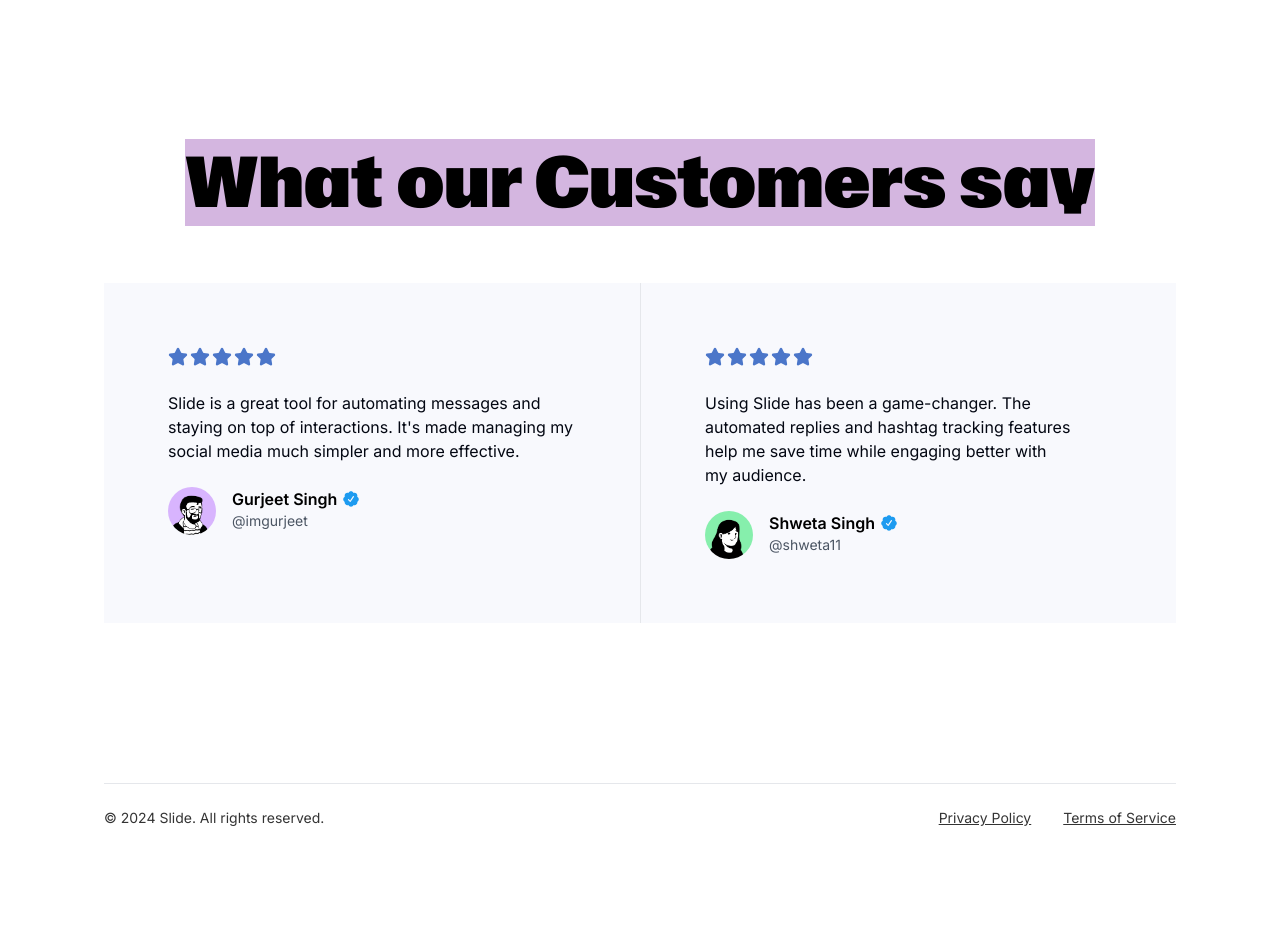
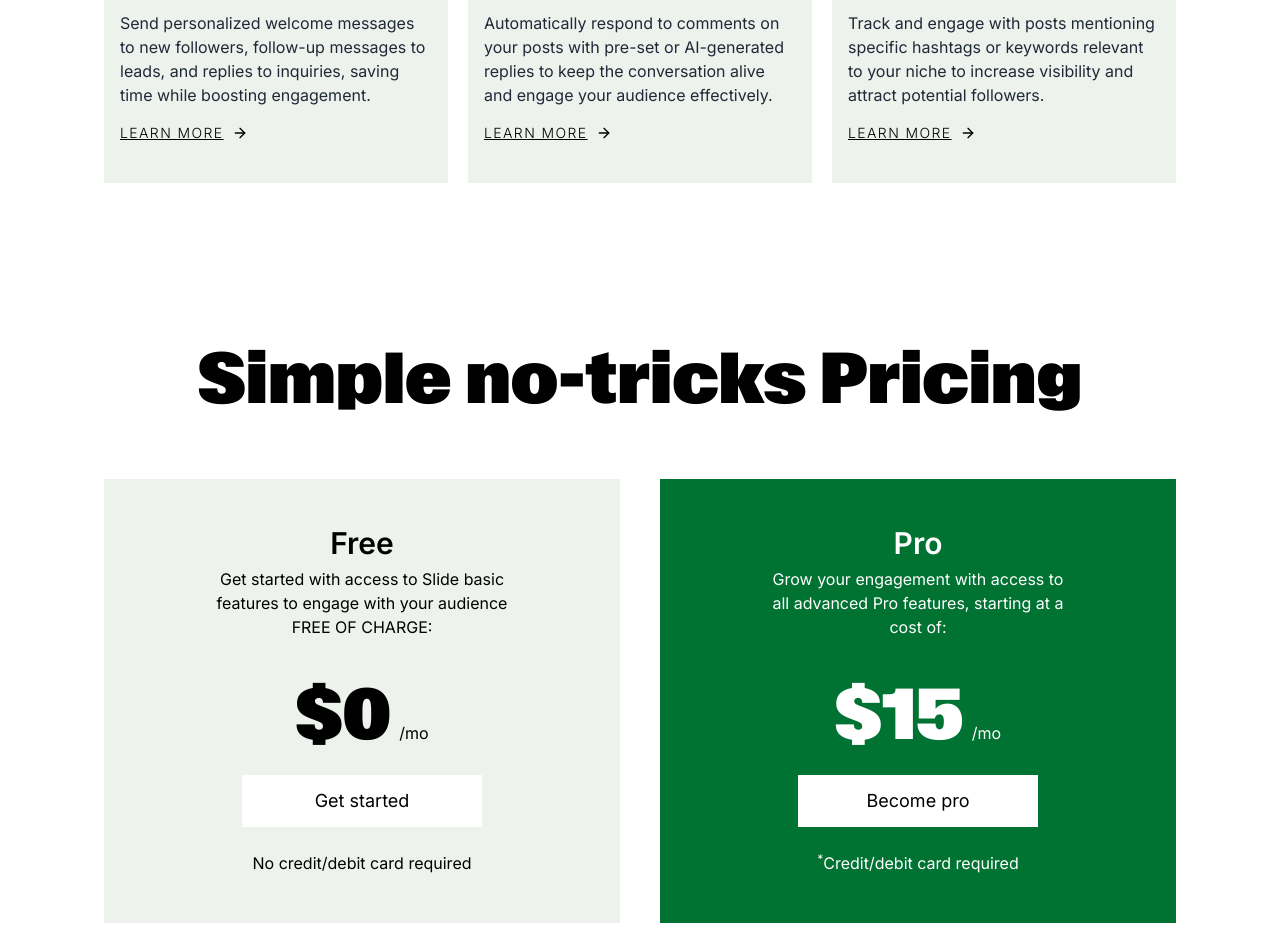
Before and after one commit to chandankrr/relink, a Next.js app: page / in a window 1280 px wide. Shown: the part 1700-2652 px from the top of the page. Before the commit the page ends 2552 px from the top, so only its background shows below. Built offline with nearby package versions, Linux system fonts and the light colour scheme.

Commit message:
feat: design pricing section

```diff
--- a/app/(landing)/page.tsx
+++ b/app/(landing)/page.tsx
@@ -30,6 +30,29 @@ const features = [
   },
 ];
 
+const plans = [
+  {
+    id: 1,
+    plan: "Free",
+    description:
+      "Get started with access to Slide basic features to engage with your audience FREE OF CHARGE:",
+    price: "0",
+    text: "Get started",
+    required: "No credit/debit card required",
+    color: "#edf2ed", // bg-[#edf2ed]
+  },
+  {
+    id: 2,
+    plan: "Pro",
+    description:
+      "Grow your engagement with access to all advanced Pro features, starting at a cost of:",
+    price: "15",
+    text: "Become pro",
+    required: "Credit/debit card required",
+    color: "#007232", // bg-[#007232]
+  },
+];
+
 export default function Home() {
   return (
     <>
@@ -38,7 +61,7 @@ export default function Home() {
         <div className="container text-center">
           <div>
             <Heading className="mt-24 md:mt-28 lg:mt-0">
-              Unleash the power of chat marketing
+              Unleash the Power of Instagram Automation
             </Heading>
 
             <p className="mx-auto mt-5 max-w-xl text-xl leading-6 md:max-w-lg lg:max-w-xl">
@@ -48,24 +71,27 @@ export default function Home() {
             </p>
 
             <Button variant="primary" className="mt-5 tracking-widest">
-              Get Started For Free
+              Start Automating Now
             </Button>
           </div>
           <div className="mt-12 text-center">
             <Image
               src={chatImage}
-              className="mx-auto select-none pointer-events-none size-[95%] md:size-[75%] lg:size-[60%]"
+              className="mx-auto select-none pointer-events-none size-[95%] md:size-[75%] lg:size-[60%] shadow-sm"
               alt="Image of product demo"
             />
+            <p className="mx-auto mt-6 max-w-xs text-base font-semibold tracking-wide uppercase md:text-lg md:max-w-none lg:text-xl">
+              Trusted by many Users Worldwide
+            </p>
           </div>
         </div>
       </section>
 
       {/* Features Section */}
-      <section className="mt-20 md:mt-28 lg:mt-40">
+      <section id="features" className="mt-20 md:mt-28 lg:mt-40">
         <div className="container text-center">
           <Heading className="bg-[#e1e091] inline">
-            Use Chat Marketing to drive more sales on autopilot
+            Enhance Instagram Engagement with Powerful Automation Tools
           </Heading>
 
           <div className="grid grid-cols-1 gap-5 mx-auto mt-10 md:mt-16 lg:grid-cols-3 lg:max-w-none md:max-w-lg">
@@ -91,12 +117,47 @@ export default function Home() {
         </div>
       </section>
 
+      {/* Pricing Section */}
+      <section id="pricing" className="mt-20 md:mt-28 lg:mt-40">
+        <div className="container text-center">
+          <Heading className="inline">Simple no-tricks Pricing</Heading>
+
+          <div className="grid grid-cols-1 gap-10 mx-auto mt-10 lg:max-w-none md:max-w-lg md:mt-16 lg:mx-0 lg:grid-cols-2">
+            {plans.map((plan) => {
+              const isPro = plan.id === 2;
+              return (
+                <div
+                  key={plan.id}
+                  className={`px-8 py-12 bg-[${plan.color}] ${isPro ? "text-white" : "text-black"}`}
+                >
+                  <h3 className="font-semibold text-3xl/8">{plan.plan}</h3>
+                  <p className="mx-auto mt-2 text-base max-w-80 text-pretty">
+                    {plan.description}
+                  </p>
+                  <div className="flex gap-2 justify-center items-baseline mt-10 mb-6">
+                    <p className="text-7xl font-heading">${plan.price}</p>
+                    <span>/mo</span>
+                  </div>
+                  <button
+                    className={`py-3 w-full text-lg bg-white transition-all duration-200 max-w-60 hover:bg-black hover:text-white ${isPro && "text-black"}`}
+                  >
+                    {plan.text}
+                  </button>
+                  <p className="mt-6">
+                    {isPro && <sup>*</sup>}
+                    {plan.required}
+                  </p>
+                </div>
+              );
+            })}
+          </div>
+        </div>
+      </section>
+
       {/* testimonial section */}
       <section className="mt-20 md:mt-28 lg:mt-40">
         <div className="container text-center">
-          <Heading className="bg-[#d4b6e0] inline">
-            What our Customers say
-          </Heading>
+          <Heading className="inline">What our Customers say</Heading>
 
           <div className="grid grid-cols-1 mx-auto mt-10 divide-y divide-gray-200 lg:max-w-none md:max-w-lg md:mt-16 lg:mx-0 lg:grid-cols-2 lg:divide-y-0 lg:divide-x">
             {/* first customer review */}
--- a/app/globals.css
+++ b/app/globals.css
@@ -59,6 +59,8 @@
 @layer base {
   * {
     @apply border-border;
+    scroll-behavior: smooth;
+    scroll-padding-top: 100px;
   }
   body {
     @apply bg-background text-foreground;
--- a/components/navbar.tsx
+++ b/components/navbar.tsx
@@ -9,9 +9,9 @@ import { Button } from "./button";
 import { Icons } from "./icons";
 
 const navLinks = [
-  { label: "Features", href: "#" },
+  { label: "Features", href: "#features" },
+  { label: "Pricing", href: "#pricing" },
   { label: "Integrations", href: "#" },
-  { label: "Pricing", href: "#" },
   { label: "FAQs", href: "#" },
 ];
 
@@ -65,13 +65,13 @@ export const Navbar = () => {
               variant="secondary"
               className="hidden items-center tracking-widest lg:inline-flex"
             >
-              Log In
+              <Link href="/sign-in">Sign In</Link>
             </Button>
             <Button
               variant="primary"
               className="hidden items-center tracking-widest lg:inline-flex"
             >
-              Sign Up
+              <Link href="/sign-up">Sign Up</Link>
             </Button>
           </div>
         </div>
--- a/package.json
+++ b/package.json
@@ -17,9 +17,9 @@
     "class-variance-authority": "^0.7.1",
     "clsx": "^2.1.1",
     "lucide-react": "^0.468.0",
-    "next": "15.0.3",
-    "react": "19.0.0-rc-66855b96-20241106",
-    "react-dom": "19.0.0-rc-66855b96-20241106",
+    "next": "15.0.4",
+    "react": "^19.0.0",
+    "react-dom": "^19.0.0",
     "tailwind-merge": "^2.5.5",
     "tailwindcss-animate": "^1.0.7"
   },
```
Also changed, not shown: 1 other file (tests, documents, lock files or other folders).
